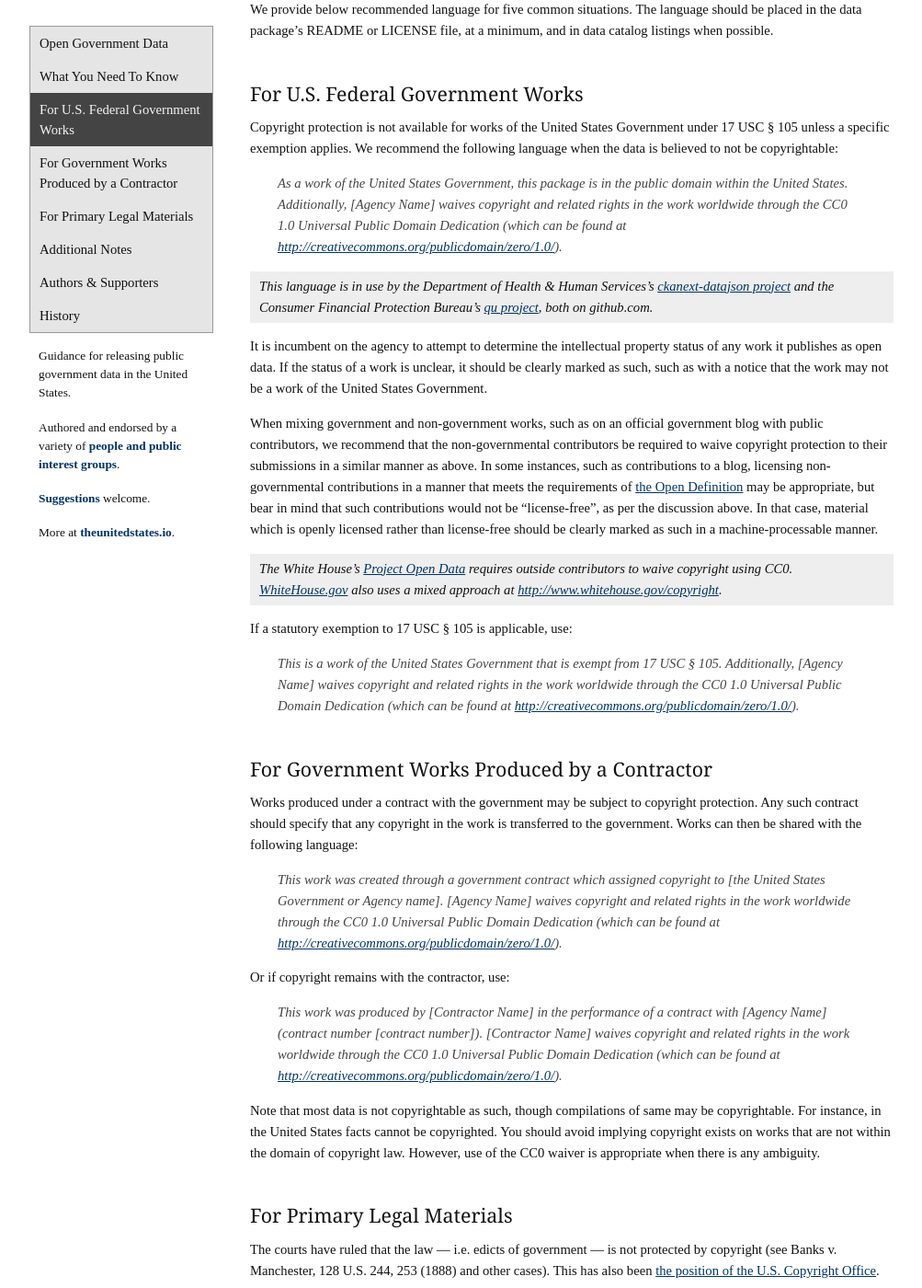
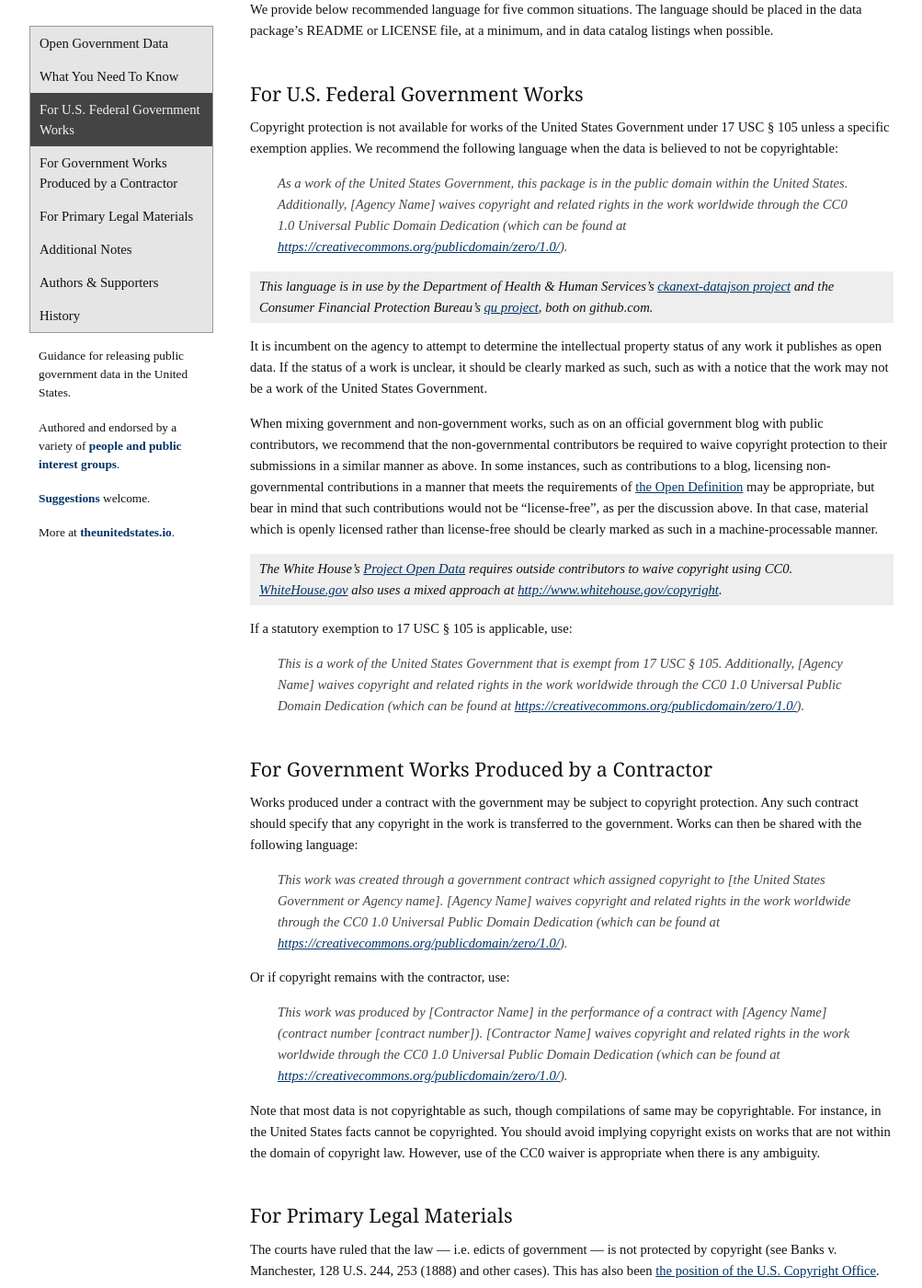
Before and after one commit to unitedstates/licensing, a Jekyll site: the page built from index.md, in a window 1280 px wide and 1400 px high, scrolled down 932 px. Shown: the whole window at 92% size, without its empty margins (18-1021 px from the left). Built offline with Jekyll 4.4.1, drawn with Linux system fonts in a browser that asks for light colours; nearby versions of some CDN libraries; some web fonts are replaced; part of the change alters nothing that is shown; some of the changed text lies outside the part shown.

Commit message:
https everywhere

```diff
--- a/index.md
+++ b/index.md
@@ -33,7 +33,7 @@ We provide below recommended language for five common situations. The language s
 
 Copyright protection is not available for works of the United States Government under 17 USC § 105 unless a specific exemption applies. We recommend the following language when the data is believed to not be copyrightable:
 
-> As a work of the United States Government, this package is in the public domain within the United States. Additionally, [Agency Name] waives copyright and related rights in the work worldwide through the CC0 1.0 Universal Public Domain Dedication (which can be found at [http://creativecommons.org/publicdomain/zero/1.0/](http://creativecommons.org/publicdomain/zero/1.0/)).
+> As a work of the United States Government, this package is in the public domain within the United States. Additionally, [Agency Name] waives copyright and related rights in the work worldwide through the CC0 1.0 Universal Public Domain Dedication (which can be found at [https://creativecommons.org/publicdomain/zero/1.0/](https://creativecommons.org/publicdomain/zero/1.0/)).
 
 This language is in use by the Department of Health & Human Services's [ckanext-datajson project](https://github.com/HHS/ckanext-datajson) and the Consumer Financial Protection Bureau's [qu project](https://github.com/cfpb/qu), both on github.com.
 {:.example}
@@ -47,17 +47,17 @@ The White House's [Project Open Data](http://project-open-data.github.io/) requi
 
 If a statutory exemption to 17 USC § 105 is applicable, use:
 
-> This is a work of the United States Government that is exempt from 17 USC § 105. Additionally, [Agency Name] waives copyright and related rights in the work worldwide through the CC0 1.0 Universal Public Domain Dedication (which can be found at [http://creativecommons.org/publicdomain/zero/1.0/](http://creativecommons.org/publicdomain/zero/1.0/)).
+> This is a work of the United States Government that is exempt from 17 USC § 105. Additionally, [Agency Name] waives copyright and related rights in the work worldwide through the CC0 1.0 Universal Public Domain Dedication (which can be found at [https://creativecommons.org/publicdomain/zero/1.0/](https://creativecommons.org/publicdomain/zero/1.0/)).
 
 #### For Government Works Produced by a Contractor
 
 Works produced under a contract with the government may be subject to copyright protection. Any such contract should specify that any copyright in the work is transferred to the government. Works can then be shared with the following language:
 
-> This work was created through a government contract which assigned copyright to [the United States Government or Agency name]. [Agency Name] waives copyright and related rights in the work worldwide through the CC0 1.0 Universal Public Domain Dedication (which can be found at [http://creativecommons.org/publicdomain/zero/1.0/](http://creativecommons.org/publicdomain/zero/1.0/)).
+> This work was created through a government contract which assigned copyright to [the United States Government or Agency name]. [Agency Name] waives copyright and related rights in the work worldwide through the CC0 1.0 Universal Public Domain Dedication (which can be found at [https://creativecommons.org/publicdomain/zero/1.0/](https://creativecommons.org/publicdomain/zero/1.0/)).
 
 Or if copyright remains with the contractor, use:
 
-> This work was produced by [Contractor Name] in the performance of a contract with \[Agency Name\] (contract number [contract number]). [Contractor Name] waives copyright and related rights in the work worldwide through the CC0 1.0 Universal Public Domain Dedication (which can be found at [http://creativecommons.org/publicdomain/zero/1.0/](http://creativecommons.org/publicdomain/zero/1.0/)).
+> This work was produced by [Contractor Name] in the performance of a contract with \[Agency Name\] (contract number [contract number]). [Contractor Name] waives copyright and related rights in the work worldwide through the CC0 1.0 Universal Public Domain Dedication (which can be found at [https://creativecommons.org/publicdomain/zero/1.0/](https://creativecommons.org/publicdomain/zero/1.0/)).
 
 Note that most data is not copyrightable as such, though compilations of same may be copyrightable. For instance, in the United States facts cannot be copyrighted. You should avoid implying copyright exists on works that are not within the domain of copyright law. However, use of the CC0 waiver is appropriate when there is any ambiguity.
 
@@ -67,7 +67,7 @@ The courts have ruled that the law — i.e. edicts of government — is not prot
 
 For federal government primary legal materials, the language for federal government works listed above will typically suffice. For avoidance of doubt and to ensure unrestricted availability worldwide, if the law includes components that may not clearly fall into one of the categories above, such as standards incorporated by reference, we recommend the following:
 
-> This work contains laws, which are not subject to U.S. copyright protection. For avoidance of doubt and to ensure unrestricted availability worldwide, [Body] expressly waives copyright and related rights in the work worldwide through the CC0 1.0 Universal Public Domain Dedication (which can be found at [http://creativecommons.org/publicdomain/zero/1.0/](http://creativecommons.org/publicdomain/zero/1.0/)).
+> This work contains laws, which are not subject to U.S. copyright protection. For avoidance of doubt and to ensure unrestricted availability worldwide, [Body] expressly waives copyright and related rights in the work worldwide through the CC0 1.0 Universal Public Domain Dedication (which can be found at [https://creativecommons.org/publicdomain/zero/1.0/](https://creativecommons.org/publicdomain/zero/1.0/)).
 
 When publishing laws along side annotations in which copyright protections are asserted, we strongly recommend publishing an un-annotated copy of the law with the statement above.
 
@@ -80,7 +80,7 @@ Click-through end user agreements, and other terms of use statements that bind t
 
 The same principles outlined here for data also apply to software. In software licensing, two unique concerns arise.
 
-First, can the CC0 Public Domain Dedication be used for software? According to Creative Commons, [CC0 may be used for software](http://wiki.creativecommons.org/CC0_FAQ) and CC0 is compatible with many open source software licenses. (This differs from the Creative Commons licenses, like CC-BY, which are not compatible with open source licenses — but recall that CC0 is a waiver and not a license.)
+First, can the CC0 Public Domain Dedication be used for software? According to Creative Commons, [CC0 may be used for software](https://wiki.creativecommons.org/CC0_FAQ) and CC0 is compatible with many open source software licenses. (This differs from the Creative Commons licenses, like CC-BY, which are not compatible with open source licenses — but recall that CC0 is a waiver and not a license.)
 
 Second, does CC0 disclaim warranties, as software licenses typically do? Yes, CC0 includes a disclaimer of warranties very similar to typical software licenses. Unfortunately, the Open Source Initiative has [not specifically approved](http://opensource.org/faq#cc-zero) CC0 as open source. However, our goal is this document is not to advocate for open source, but to address a higher standard held for government works.
 
@@ -92,7 +92,7 @@ The [Open Data Commons Public Domain Dedication and License (PDDL)][6] is very s
 
 [1]: https://public.resource.org/8_principles.html "Open Government Working Group 2007"
 [2]: http://www.copyright.gov/history/law/clrev_94-1476.pdf "House Report 94-1476, page 59."
-[3]: http://creativecommons.org/publicdomain/zero/1.0/legalcode
+[3]: https://creativecommons.org/publicdomain/zero/1.0/legalcode
 [4]: http://opendefinition.org/
 [5]: http://www.copyrightcompendium.com/#206.01 "United States Copyright Office's Compendium II of Copyright Office Practices"
 [6]: http://opendatacommons.org/licenses/pddl/
```
